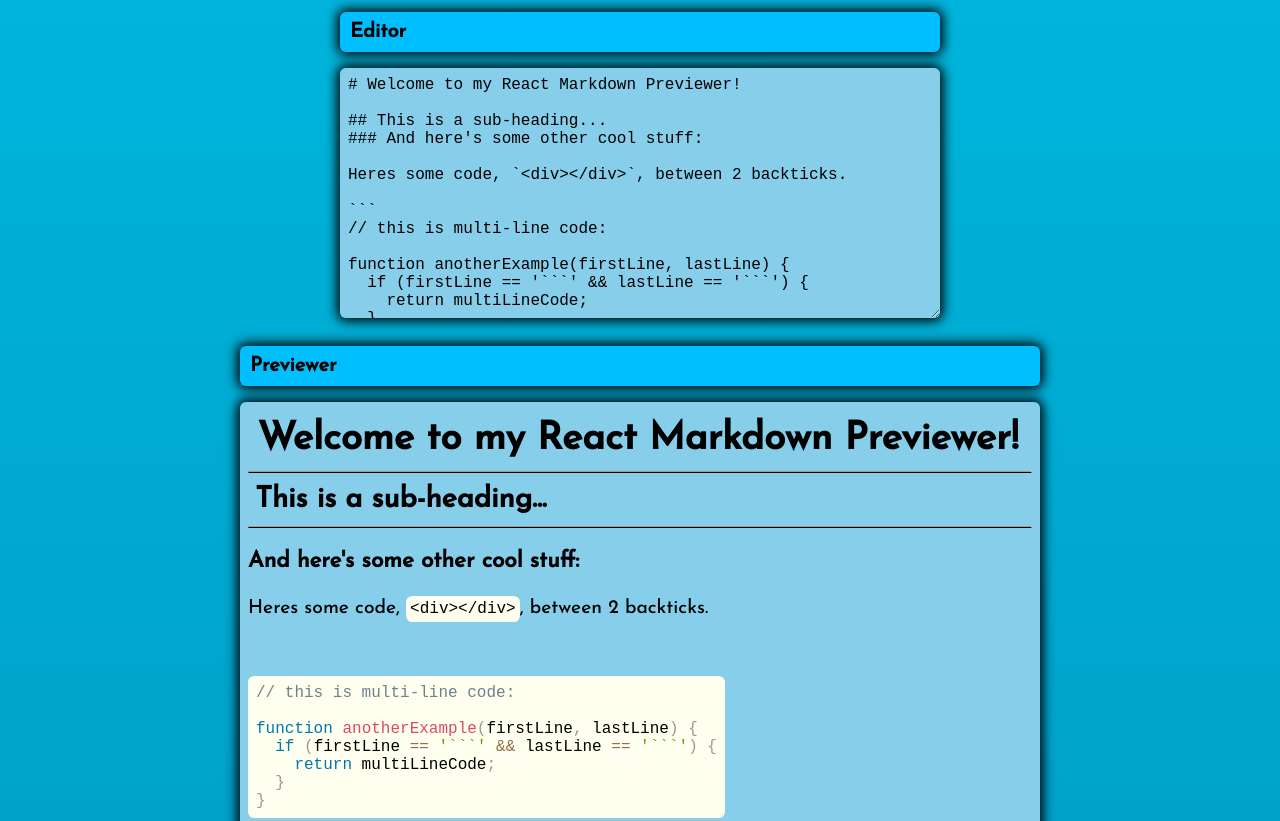
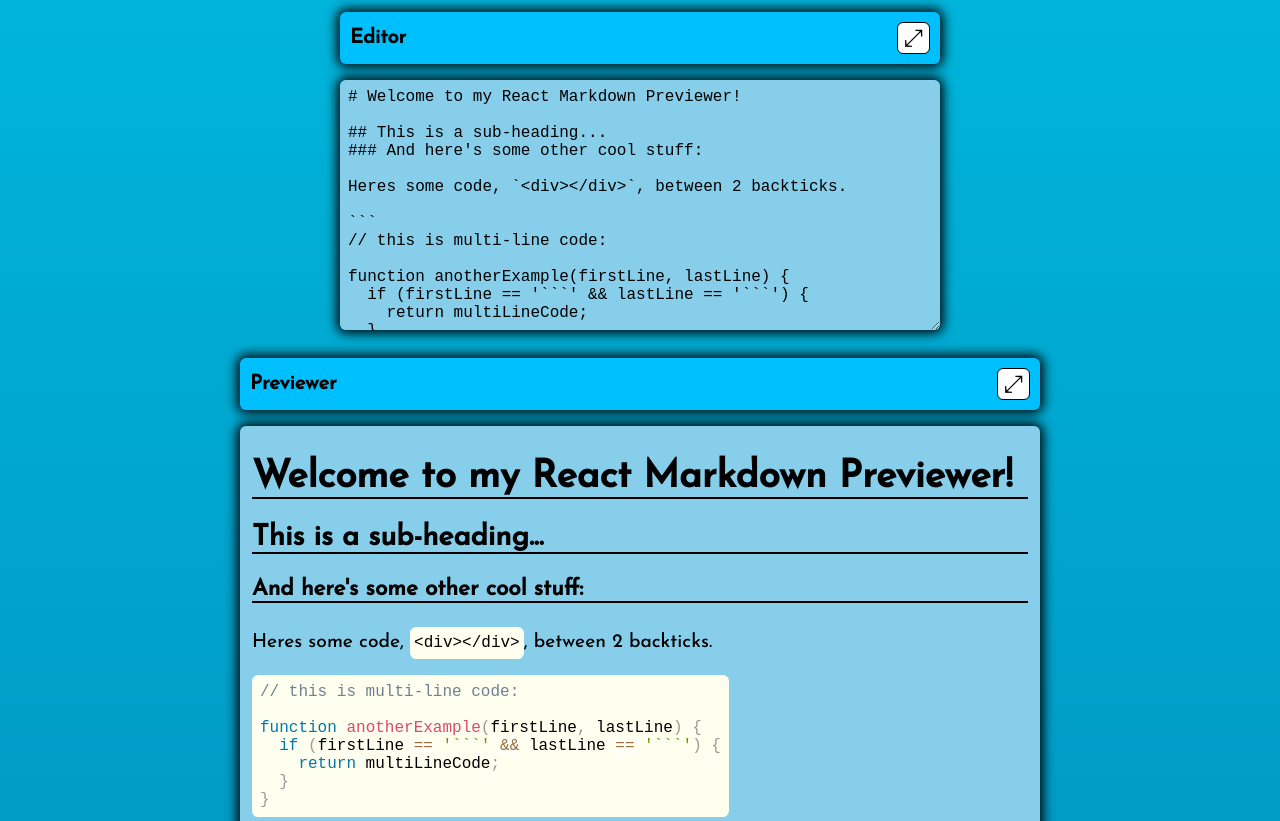
Before and after one commit to SokurV/markdownPreviewer, a React app: page / in a window 1280 px wide. Shown: the top 821 px of the page. Built offline with nearby package versions, Linux system fonts and the light colour scheme.

Commit message:
production

```diff
--- a/src/sass/_app.sass
+++ b/src/sass/_app.sass
@@ -35,6 +35,23 @@
     align-items: center
     background: $background
 
+.hide
+    display: none
+
+.hideButton
+    border: 1px solid #000
+    border-radius: 6px
+    background-color: #fff
+    font-size: 1.5rem
+    font-weight: 400
+    cursor: pointer
+    transition-duration: 0.3s
+
+.hideButton:hover
+    color: white
+    background-color: #000
+    transition-duration: 0.3s
+
 .toolbar
     @include wrap_box_style
     background-color: $dark_color
@@ -67,6 +84,10 @@
     border: none
     font-size: 1rem
 
+.editorMax
+    @extend .editor
+    height: 92vh
+
 .editor::placeholder
     color: #000
 
@@ -81,18 +102,23 @@
     @include text_style
     font-size: 1.2rem
     font-weight: 200
-    padding: 8px
-    white-space: pre
+    padding: 8px 12px
     width: 800px
     min-height: 360px
     background-color: $light_color
 
-    h1, h2
-        margin: 0.25em
+    h1, h2, h3
+        margin: 1.5rem auto
+        border-bottom: 2px solid #000
 
     hr
+        display: none
         margin: 12px 0px
         border-bottom: 1px solid #000
+
+    p, li
+        margin: 0px auto
+        line-height: 1.5rem
 
     table
         border-collapse: collapse
@@ -115,16 +141,16 @@
     blockquote
         padding: 0px auto
         p::before
-            content: '|'
-            text-align: center
-            font-size: 1.4em
+            content: '| '
+            text-align: left
+            font-size: 1.5rem
             font-weight: 600
-
-    ul
-        margin: 0px 15px
-        padding: 0px 15px
 
     img
         display: block
         max-width: 90%
         margin: auto
+
+.previewerMax
+    @extend .previewer
+    height: auto
--- a/src/script/markdownPreviewer.js
+++ b/src/script/markdownPreviewer.js
@@ -16,6 +16,7 @@
 
         }
         this.textSaver = this.textSaver.bind(this)
+        this.hideBlock = this.hideBlock.bind(this)
     }
 
     textSaver(event){
@@ -26,11 +27,23 @@
             })
     }
 
+    hideBlock(event){
+        if(event.target.getAttribute('id') == 'editorButton') {
+            document.getElementById('editor').classList.toggle('editorMax')
+            document.getElementById('prevWrap').classList.toggle('hide')
+        }
+
+        if(event.target.getAttribute('id') == 'previewerButton') {
+            document.getElementById('editWrap').classList.toggle('hide')
+            document.getElementById('preview').classList.toggle('previewerMax')
+        }
+    }
+
     render(){
         return (
             <div className="appWrapper">
-                <Editor textSaver={this.textSaver} entered_text={this.state.entered_text}/>
-                <Previewer markdown={this.state.entered_text}/>
+                <Editor textSaver={this.textSaver} hideBlockFunc={this.hideBlock} entered_text={this.state.entered_text}/>
+                <Previewer hideBlockFunc={this.hideBlock} markdown={this.state.entered_text}/>
             </div>
         )
     }
@@ -45,9 +58,15 @@
     render(){
 
         return (
-            <div  className="editor-wrapper" >
+            <div  id="editWrap" className="editor-wrapper" >
                 <div className="toolbar">
                     <span className="windowName">Editor</span>
+                    <button id="editorButton"
+                    onClick={this.props.hideBlockFunc}
+                    className="hideButton"
+                    title="Full screen">
+                        &#10530;
+                    </button>
                 </div>
                 <textarea
                     placeholder="Enter code..."
@@ -79,9 +98,15 @@
         }
 
         return (
-            <div className="previewer-wrapper">
+            <div id="prevWrap" className="previewer-wrapper">
                 <div className="toolbar">
                     <span className="windowName">Previewer</span>
+                    <button id="previewerButton"
+                    onClick={this.props.hideBlockFunc}
+                    className="hideButton"
+                    title="Full screen">
+                        &#10530;
+                    </button>
                 </div>
                 <div id="preview" className="previewer" dangerouslySetInnerHTML={
                     {__html: marked(this.props.markdown, {renderer: markedOpt})}
```
Also changed, not shown: src/index.html (+0 -2 lines), dist/index.html, dist/style.css, 1 other file.
